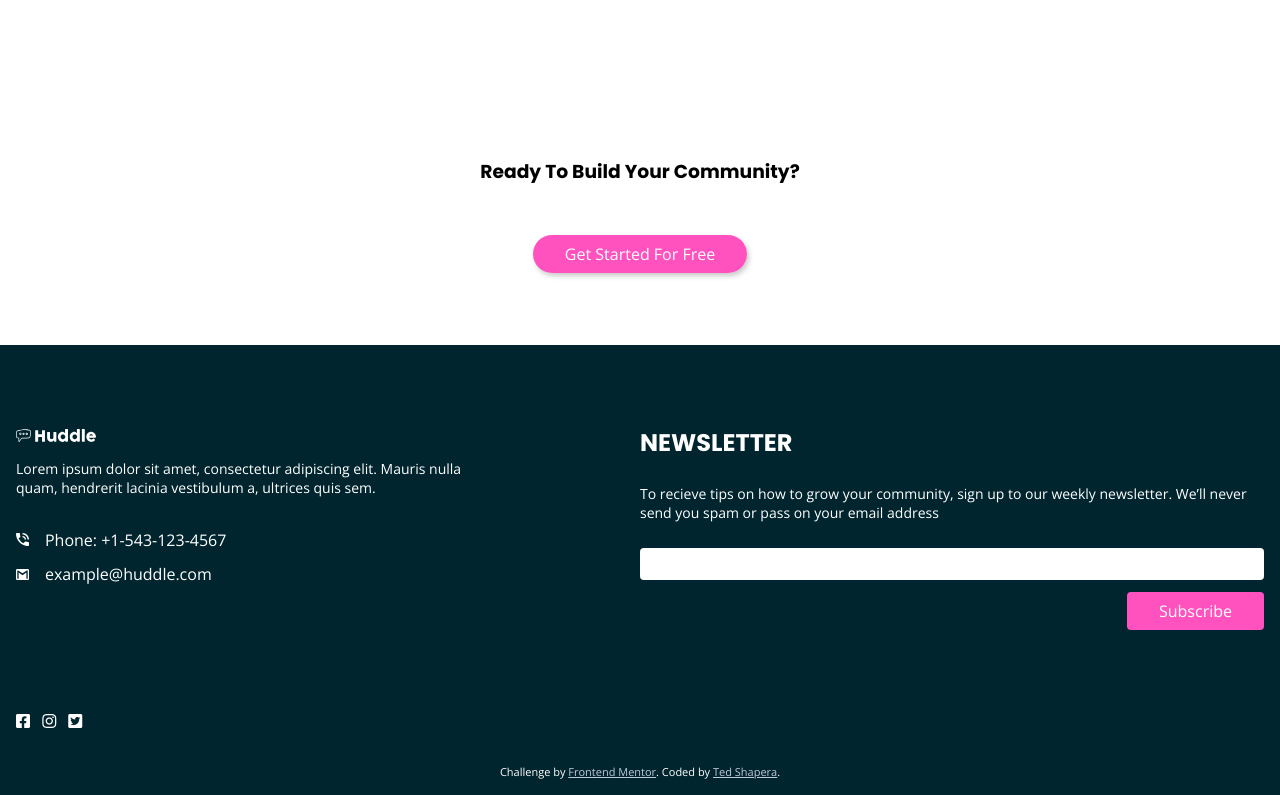
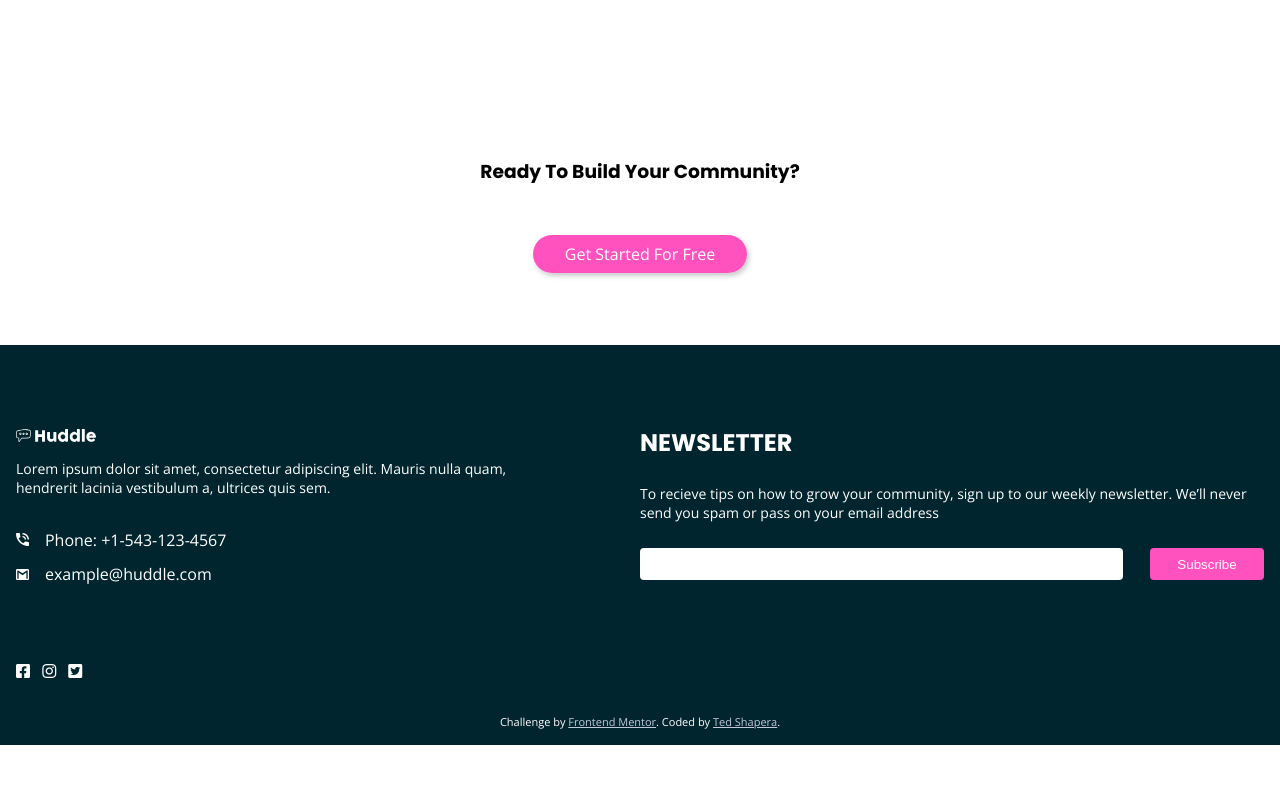
Before and after one commit to tms57/Huddle-Challenge, a plain HTML site: page index.html in a window 1280 px wide. Shown: the part 3016-3811 px from the top of the page. After the commit the page ends 3761 px from the top, so only its background shows below. Drawn offline with nearby package versions, Linux system fonts and the light colour scheme.

Commit message:
Fix accessibility issues

```diff
--- a/index.html
+++ b/index.html
@@ -138,8 +138,10 @@
             To recieve tips on how to grow your community, sign up to our weekly
             newsletter. We’ll never send you spam or pass on your email address
           </p>
-          <input type="email" name="email" id="email" />
-          <a href="#" class="btn btn-square">Subscribe</a>
+          <div class="subscribe">
+            <input type="email" name="email" id="email" />
+            <button class="btn btn-square" type="submit">Subscribe</button>
+          </div>
         </form>
 
         <div class="contact">
--- a/style.scss
+++ b/style.scss
@@ -132,10 +132,17 @@ footer {
 
     .btn-square {
       float: right;
+      height: 2rem;
       margin-top: 0.75rem;
-      text-align: right;
       border-radius: 4px;
       box-shadow: none;
+      border: none;
+      cursor: pointer;
+
+      &:focus,
+      &:hover {
+        border: 1px solid #fff;
+      }
     }
   }
 
@@ -177,7 +184,7 @@ footer {
   }
 }
 
-@media (min-width: 768px) {
+@media (min-width: 700px) {
   .sectionImage {
     margin: 3em 0 5em 0;
   }
@@ -229,7 +236,19 @@ footer {
     .contact {
       order: -1;
       margin-top: 0;
-      padding-right: 9em;
+      padding-right: 7em;
+    }
+    .subscribe {
+      display: flex;
+      align-items: flex-end;
+
+      input {
+        flex: 1;
+        margin-right: 2em;
+      }
+      button {
+        flex: 0 0 114px;
+      }
     }
   }
 }
```
Also changed, not shown: style.css, 1 other file.
